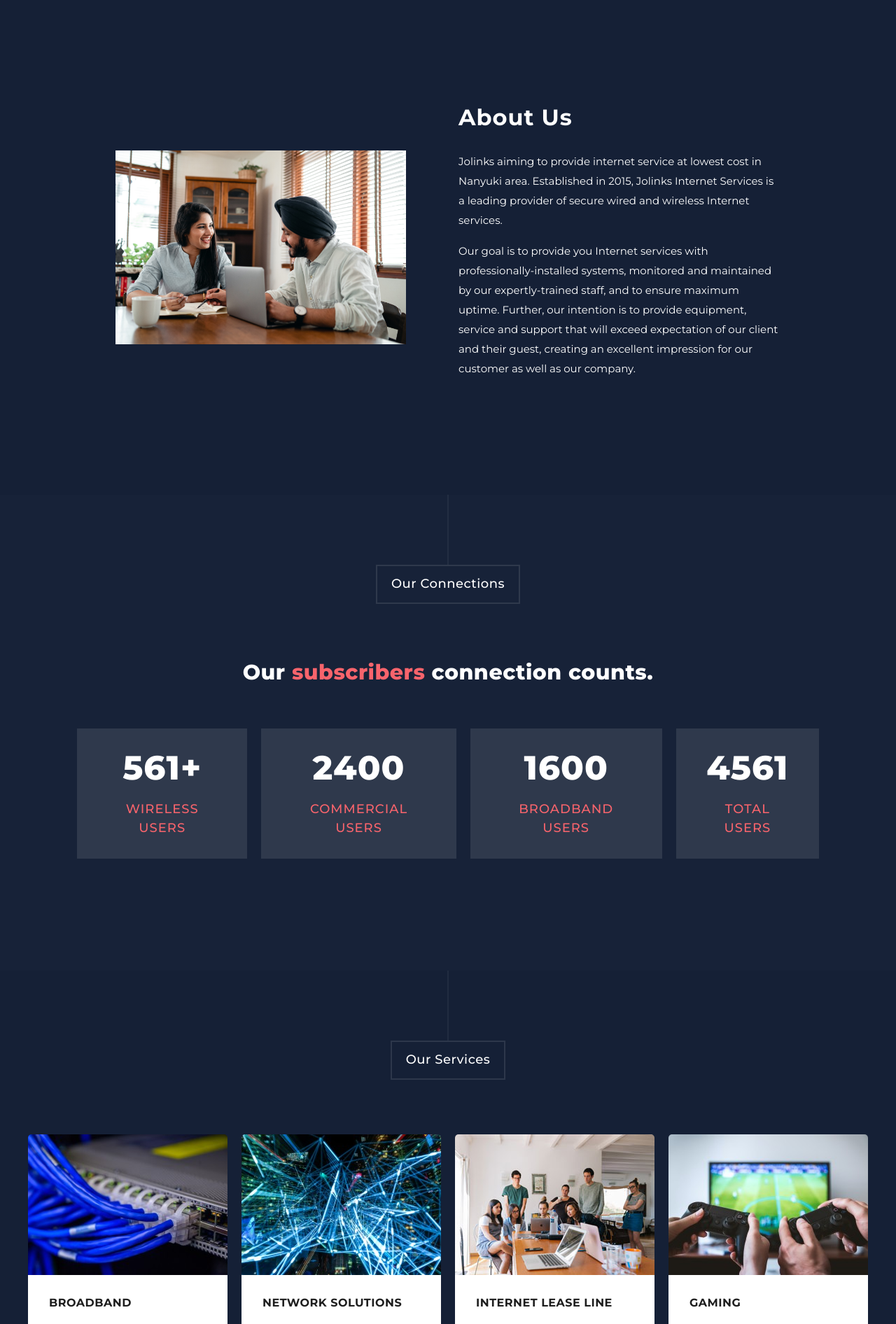
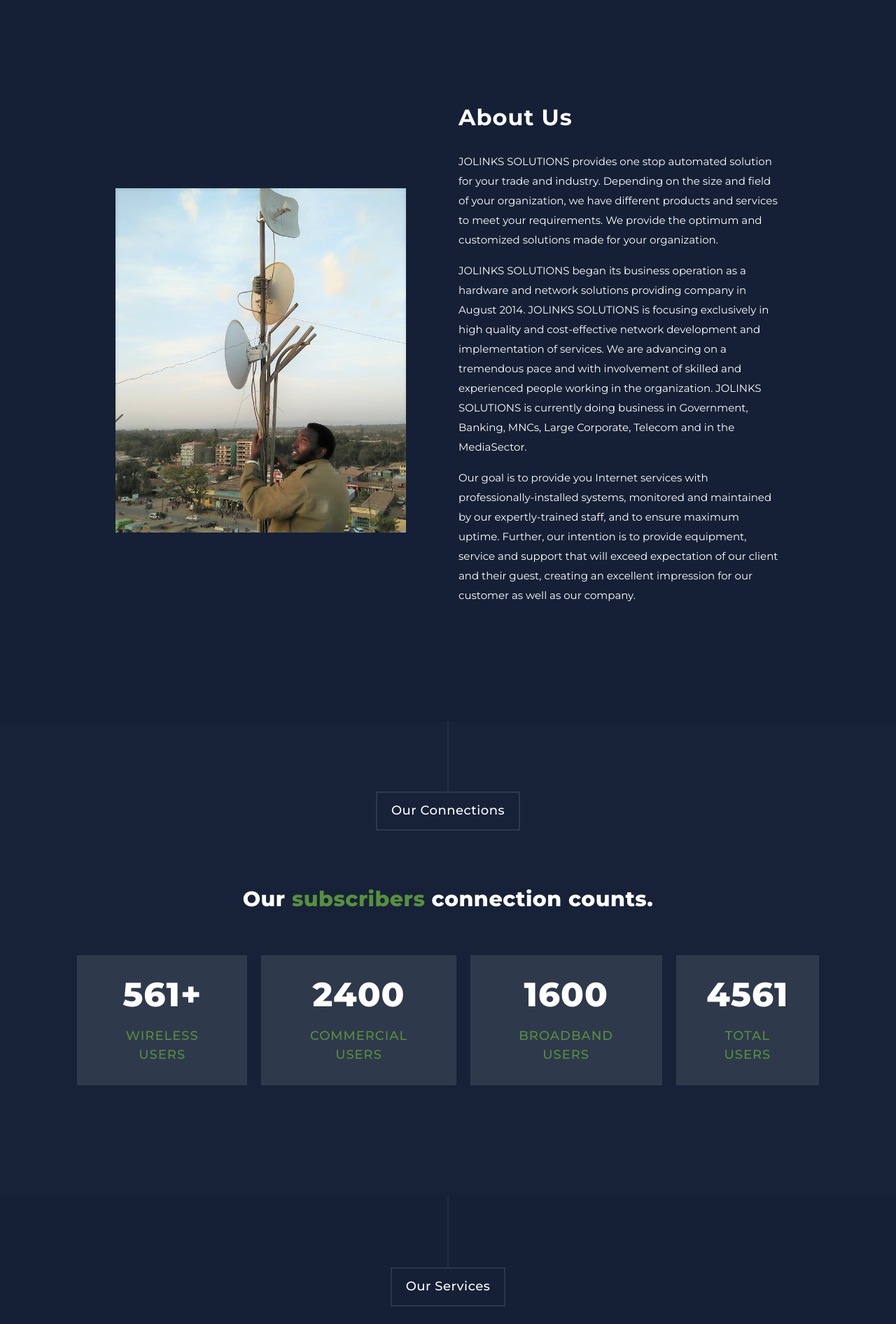
Before and after one commit to Deuce15/jolinks, a Django app: page / in a window 1280 px wide. Shown: the part 801-2693 px from the top of the page at 70% size. Run offline with Django 4.2, Linux system fonts and the light colour scheme; some libraries are stand-ins or nearby versions.

Commit message:
Final changes to UI

```diff
--- a/static/website/assets/css/style.css
+++ b/static/website/assets/css/style.css
@@ -19,7 +19,7 @@ body {
   --bg: #152036;
   --bg-op: #152036b2;
   --bg-dark: #0c1228;
-  --secondary: #f8646c;
+  --secondary: #578f40;
   --black: #0b0c13;
 }
 
--- a/website/templates/home.html
+++ b/website/templates/home.html
@@ -10,11 +10,13 @@
     <link href="https://fonts.googleapis.com/css?family=Montserrat:100,200,300,400,500,600,700,800,900" rel="stylesheet">
     <title>Jolinks</title>
     <link href="{% static 'website/vendor/bootstrap/css/bootstrap.min.css' %}" rel="stylesheet">
+    <!-- Bootstrap CSS -->
+    <link rel="stylesheet" href="https://cdn.jsdelivr.net/npm/bootstrap@4.3.1/dist/css/bootstrap.min.css" integrity="sha384-ggOyR0iXCbMQv3Xipma34MD+dH/1fQ784/j6cY/iJTQUOhcWr7x9JvoRxT2MZw1T" crossorigin="anonymous">
     <!-- Additional CSS Files -->
     <!-- <link rel="stylesheet" href="assets/css/fontawesome.css"> -->
     <link rel="stylesheet" href="https://cdnjs.cloudflare.com/ajax/libs/font-awesome/4.3.0/css/font-awesome.css" integrity="sha512-XJ3ntWHl40opEiE+6dGhfK9NAKOCELrpjiBRQKtu6uJf9Pli8XY+Hikp7rlFzY4ElLSFtzjx9GGgHql7PLSeog==" crossorigin="anonymous" />
     <link rel="stylesheet" href="{% static 'website/assets/css/style.css' %}">
-    <link rel="shortcut icon" href="{% static 'website//assets/images/logojs.PNG' %}" type="image/x-icon">
+    <link rel="shortcut icon" href="{% static 'website/assets/images/jslogo.PNG' %}" type="image/x-icon">
   </head>
 <body>
 
@@ -26,7 +28,7 @@
     <a href="#menu" class="menu-link"><i class="fa fa-bars"></i></a>
     <nav id="menu" class="main-nav" role="navigation">
       <ul class="main-menu">
-        <li><a href="#section1">Home</a></li>
+        <li><a href="{% url 'home' %}">Home</a></li>
         <li class="has-submenu"><a href="#section2">About Us</a></li>
         <li><a href="#section3">Services</a></li>
         <li><a href="#section4">Plans</a></li>
@@ -43,9 +45,9 @@
 
       <div class="video-overlay header-text">
           <div class="caption">
-              <h6>Now in Nanyuki Town</h6>
-              <h2><em>Jolinks</em> solutions</h2>
-              <p>Fastest Internet | Unlimited Plans | 10 MBPS @2,000 KES/Month</p>
+              <h2><em>Jolinks</em> solutions</h2><br/>
+              <h6>Are Offering Home & Business Internet</h6><br/>
+              <p>More Bandwidth | Better Pricing | Constant Support | Fast Installation</p>
               <div class="main-button">
                   <div class="scroll-to-section"><a href="#section2">Discover more</a></div>
               </div>
@@ -65,8 +67,8 @@
                 </h4>
               </div>
               <div class="content-hide">
-                <p>To deliver our users uninterrupted, affordable and high quality broadband internet service at unmatched speeds.</p>
-                <p class="hidden-sm">To deliver our users uninterrupted, affordable and high quality broadband internet service at unmatched speeds.</p>
+                <p>Our Mission is to achieve the reputation of a quality, high standard & reliable solution & service Provider Company in the ICT industry.</p>
+                <p class="hidden-sm">Our Mission is to achieve the reputation of a quality, high standard & reliable solution & service Provider Company in the ICT industry.</p>
             </div>
             </div>
           </div>
@@ -79,8 +81,8 @@
                 </h4>
               </div>
               <div class="content-hide">
-                <p>To be the first to introduce newer technologies and higher speeds in the broadband internet sector.</p>
-                <p class="hidden-sm">To be the first to introduce newer technologies and higher speeds in the broadband internet sector.</p>
+                <p>Our Vision is to achieve 100% customer satisfaction by delivering quality products and services at an affordable cost. Our forward vision is to strive to become an entity in technology based corporate solutions, capable of demanding unconditional response from the targeted niche. We also believe that for our scope of improvisation – sky is the limit and we are always ready to take our achievements to the next level. We are growing and would always like to remain on the growing streak</p>
+                <p class="hidden-sm">Our Vision is to achieve 100% customer satisfaction by delivering quality products and services at an affordable cost. Our forward vision is to strive to become an entity in technology based corporate solutions, capable of demanding unconditional response from the targeted niche. We also believe that for our scope of improvisation – sky is the limit and we are always ready to take our achievements to the next level. We are growing and would always like to remain on the growing streak</p>
               </div>
             </div>
           </div>
@@ -93,8 +95,8 @@
                 </h4>
               </div>
               <div class="content-hide">
-                  <p>To be in demand as a first preference broadband service provider in area of expansion</p>
-                  <p class="hidden-sm">To be in demand as a first preference broadband service provider in area of expansion</p>
+                  <p>Desire for Excellence, Trust and confidence build-up, Innovation, Transparency, Teamwork</p>
+                  <p class="hidden-sm">Desire for Excellence, Trust and confidence build-up, Innovation, Transparency, Teamwork</p>
             </div>
             </div>
           </div>
@@ -112,11 +114,12 @@
               <article id='tabs-1'>
                 <div class="row">
                   <div class="col-md-6">
-                    <img src="{% static 'website/assets/images/company.jpg' %}" alt="">
+                    <img src="{% static 'website/assets/images/jolinks services mast.jpg' %}" alt="">
                   </div>
                   <div class="col-md-6">
                     <h4>About Us</h4>
-                    <p>Jolinks aiming to provide internet service at lowest cost in Nanyuki area. Established in 2015, Jolinks Internet Services is a leading provider of secure wired and wireless Internet services. </p>
+                    <p>JOLINKS SOLUTIONS provides one stop automated solution for your trade and industry. Depending on the size and field of your organization, we have different products and services to meet your requirements. We provide the optimum and customized solutions made for your organization.</p>
+                    <p>JOLINKS SOLUTIONS began its business operation as a hardware and network solutions providing company in August 2014. JOLINKS SOLUTIONS is focusing exclusively in high quality and cost-effective network development and implementation of services. We are advancing on a tremendous pace and with involvement of skilled and experienced people working in the organization. JOLINKS SOLUTIONS is currently doing business in Government, Banking, MNCs, Large Corporate, Telecom and in the MediaSector.</p>
                     <p>Our goal is to provide you Internet services with professionally-installed systems, monitored and maintained by our expertly-trained staff, and to ensure maximum uptime. Further, our intention is to provide equipment, service and support that will exceed expectation of our client and their guest, creating an excellent impression for our customer as well as our company. </p>
                   </div>
                 </div>
@@ -175,33 +178,31 @@
         </div>
         <div class="course_container">
           <div class="item">
-            <img src="{% static 'website/assets/images/courses-01.jpg' %}" alt="Course #1">
+            <img src="{% static 'website/assets/images/jolinks services networking3.jpg' %}" alt="Course #1">
             <div class="down-content">
-              <h4>broadband</h4>
-              <p>Many computer networks use a simple line code to transmit one type of signal using a medium's full bandwidth using its baseband.</p>
+              <h4>INTERNET CONNECTIONS</h4>
+              <p>We offer uninterrupted, affordable and high quality broadband internet service at unmatched speeds.</p>
             </div>
           </div>
           <div class="item">
-            <img src="{% static 'website/assets/images/courses-02.jpg' %}" alt="">
+            <img src="{% static 'website/assets/images/jolinks services cctv.jpg' %}" alt="">
             <div class="down-content">
-              <h4>NETWORK SOLUTIONS</h4>
-                <p>At Networking Solutions we know you have a choice of computer service and solutions providers to choose from and we know that you.</p>
+              <h4>CCTV INSTALLATION</h4>
+                <p>We are experts in CCTV Installations and Maintenance. We install for both home and businesses.</p>
             </div>
           </div>
           <div class="item">
             <img src="{% static 'website/assets/images/courses-03.jpg' %}" alt="">
             <div class="down-content">
-              <h4>INTERNET LEASE LINE
-              </h4>
-              <p>Enterprises use Leased Lines to interconnect their important nodal centres such as primary data centre, back up site..</p>
+              <h4>COMPUTER SERVICES</h4>
+              <p>We offer professional computer services, computer repair and maintenance services in Nanyuki</p>
             </div>
           </div>
           <div class="item">
-            <img src="{% static 'website/assets/images/courses-04.jpg' %}" alt="">
+            <img src="{% static 'website/assets/images/jolinks services2.jpg' %}" alt="">
             <div class="down-content">
-              <h4>Gaming</h4>
-              <p>Gaming the system, manipulating a system's rules to achieve a desired outcome with high connection speed.
-              </p>
+              <h4>GRAPHIC DESIGN</h4>
+              <p>We design business cards, flyers, brochures, company profiles and many more. Work with our professional graphic designers to get a design you will love</p>
             </div>
           </div>
         </div>
@@ -214,7 +215,7 @@
       <div class="row">
         <div class="col-md-12">
           <div class="section-heading">
-            <h2>Our plans</h2>
+            <h2>Our Internet plans</h2>
           </div>
         </div>
         <div class="col-md-12">
@@ -324,7 +325,7 @@
         </div>
         <div class="col-md-6">
           <div id="map">
-            <iframe src="https://www.google.com/maps/embed?pb=!1m18!1m12!1m3!1d63837.09208974297!2d37.04040453824481!3d0.01032114807214365!2m3!1f0!2f0!3f0!3m2!1i1024!2i768!4f13.1!3m3!1m2!1s0x1787f645b31e6c19%3A0x4df54c49d367f643!2sNanyuki!5e0!3m2!1sen!2ske!4v1671141565897!5m2!1sen!2ske" width="600" height="450" style="border:0;" allowfullscreen="" loading="lazy" referrerpolicy="no-referrer-when-downgrade"></iframe>          </div>
+            <iframe src="https://www.google.com/maps/embed?pb=!1m18!1m12!1m3!1d498.72727104224515!2d37.078151186014864!3d0.01581576767034705!2m3!1f0!2f0!3f0!3m2!1i1024!2i768!4f13.1!3m3!1m2!1s0x1787f64a3cecd057%3A0x374c3ae5e54bdd65!2sLaipha%20House%2C%20Nanyuki-Rumuruti%20Rd%2C%20Nanyuki!5e0!3m2!1sen!2ske!4v1674825142501!5m2!1sen!2ske" width="600" height="450" style="border:0;" allowfullscreen="" loading="lazy" referrerpolicy="no-referrer-when-downgrade"></iframe></div>
         </div>
       </div>
     </div>
@@ -342,15 +343,15 @@
               <div class="row">
                   <div class="col-md-6">
                       <ul class="footer-nav">
-                          <li><a href="#section1"><small>Home</small></a></li>
-                          <li><a href="#section2"><small>About</small></a></li>
-                          <li><a href="#section5"><small>Contact</small></a></li>
+                          <li class="scroll-to-section"><a href="#section1"><small>Home</small></a></li>
+                          <li class="scroll-to-section"><a href="#section2"><small>About</small></a></li>
+                          <li class="scroll-to-section"><a href="#section5"><small>Contact</small></a></li>
                       </ul>
                   </div>
                   <div class="col-md-6">
                     <ul class="footer-nav">
-                      <li><a href="#section4"><small>Plans</small></a></li>
-                      <li><a href="#"><small>Registrations</small></a></li>
+                      <li class="scroll-to-section"><a href="#section4"><small>Plans</small></a></li>
+                      <li class="scroll-to-section"><a href="#section3"><small>Services</small></a></li>
                     </ul>
                   </div>
               </div>
@@ -359,7 +360,7 @@
             <h4>Contact info</h4>
             <ul class="contacts-list">
                 <li>
-                    <p style="color:white"><i class="icon icon-House"></i>Lumumba Road Bidhaa Bora Bld, Nanyuki, Vallée du Rift, Kenya, 10400</p>
+                    <p style="color:white"><i class="icon icon-House"></i>Laipha House Nanyuki-Rumuruti Rd, Nanyuki</p>
                 </li>
                 <li>
                     <p style="color:white"><i class="icon icon-Phone2"></i>+254 0728 025205 </p>
@@ -390,7 +391,7 @@
     <div class="container">
       <div class="row">
         <div class="col-md-12">
-          <p><i class="fa fa-copyright"></i>2022 Jolinks Solutions : All Rights Reserved</p>
+          <p><i class="fa fa-copyright"></i>2023 Jolinks Solutions : All Rights Reserved</p>
         </div>
       </div>
     </div>
--- a/website/views.py
+++ b/website/views.py
@@ -20,7 +20,7 @@ def home(request):
 		New message: {}
 		From: {}
 		'''.format(data['message'], data['email'])
-		send_mail(data['email'], message, '', ['jolinkssolutions@gmail.com'])
+		send_mail(data['email'], message, '', ['i.nyamu5@gmail.com'])
 
 		# send an email
 		'''
```
Also changed, not shown: static/website/assets/images/jolinks services cctv.jpg (added), static/website/assets/images/jolinks services mast.jpg (added), static/website/assets/images/jolinks services networking3.jpg (added), static/website/assets/images/jolinks services2.jpg (added), static/website/assets/images/jslogo.PNG (added).
